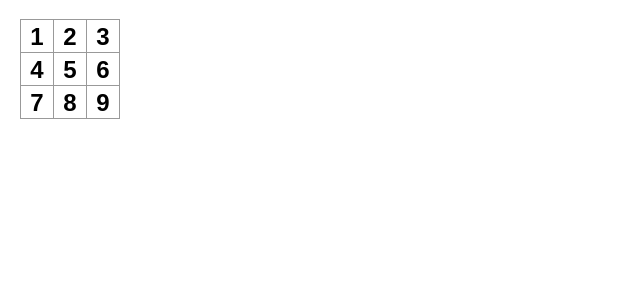
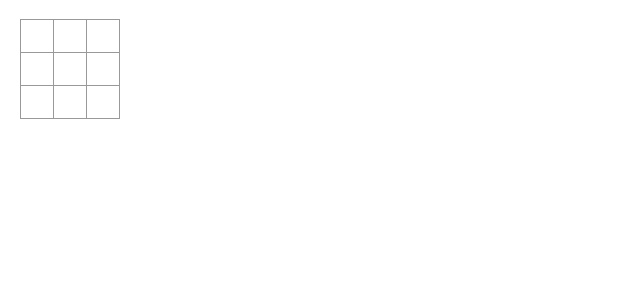
Before and after one commit to gabrielseron/lifecycle-tic-tac-toe, a Next.js app: page / in a window 1280 px wide. Shown: the top 300 px of the page, without its empty margins (0-640 px from the left). Built offline with nearby package versions, Linux system fonts and the light colour scheme.

Commit message:
(Main) Making an interactive component

```diff
--- a/src/app/page.tsx
+++ b/src/app/page.tsx
@@ -1,24 +1,41 @@
-function Square({ value }: any) {
-  return <button className="square">{value}</button>;
+"use client";
+
+import { useState } from 'react';
+
+function Square() {
+  const [value, setValue] = useState(null);
+
+  function handleClick() {
+    setValue('X');
+  }
+
+  return (
+    <button
+      className="square"
+      onClick={handleClick}
+    >
+      {value}
+    </button>
+  );
 }
 
 export default function Board() {
   return (
     <>
       <div className="board-row">
-        <Square value="1" />
-        <Square value="2" />
-        <Square value="3" />
+        <Square />
+        <Square />
+        <Square />
       </div>
       <div className="board-row">
-        <Square value="4" />
-        <Square value="5" />
-        <Square value="6" />
+        <Square />
+        <Square />
+        <Square />
       </div>
       <div className="board-row">
-        <Square value="7" />
-        <Square value="8" />
-        <Square value="9" />
+        <Square />
+        <Square />
+        <Square />
       </div>
     </>
   );
--- a/tsconfig.json
+++ b/tsconfig.json
@@ -8,7 +8,7 @@
     ],
     "allowJs": true,
     "skipLibCheck": true,
-    "strict": true,
+    "strict": false,
     "forceConsistentCasingInFileNames": true,
     "noEmit": true,
     "esModuleInterop": true,
```
